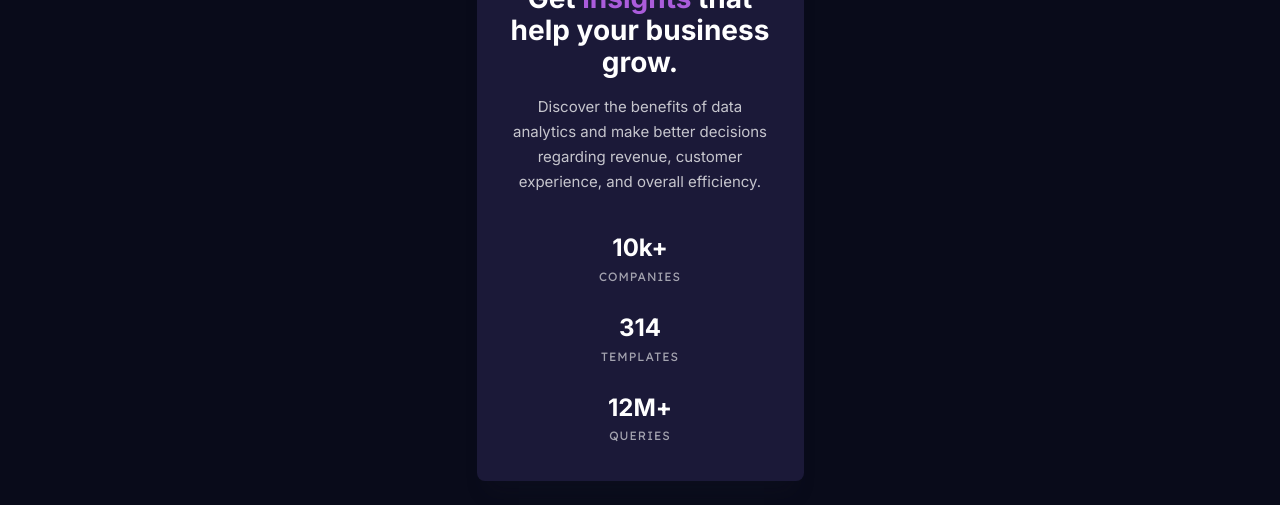
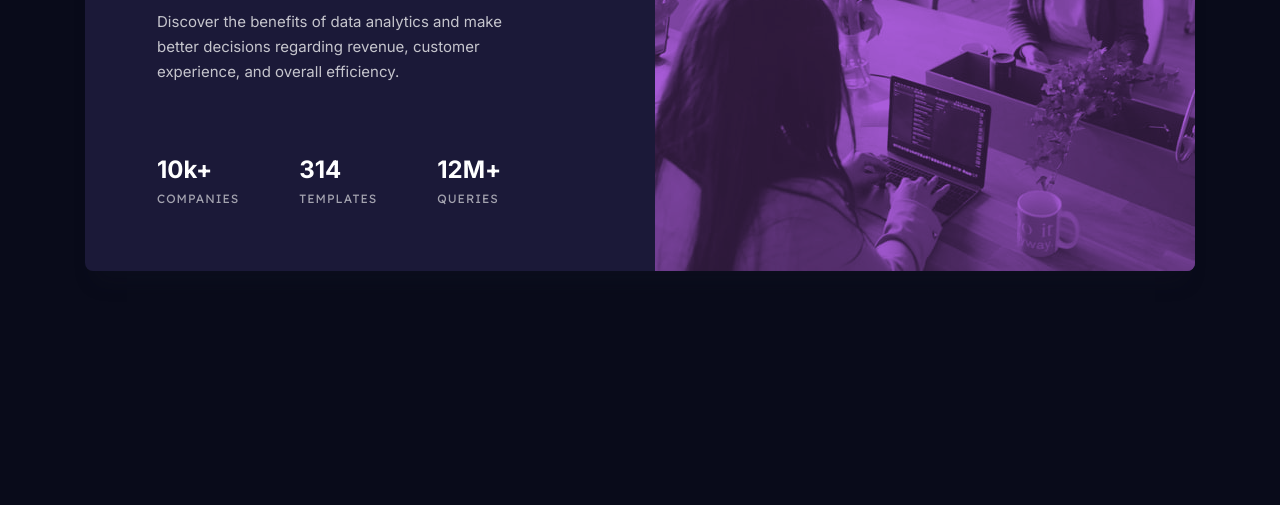
Before and after one commit to WesselKonstantinov/stats-preview-card-component, a plain HTML site: page index.html in a window 1280 px wide. Shown: the part 352-857 px from the top of the page. After the commit the page ends 800 px from the top, so only its background shows below. Drawn offline with Linux system fonts and the light colour scheme.

Commit message:
Implement desktop styles

```diff
--- a/styles/style.css
+++ b/styles/style.css
@@ -103,3 +103,37 @@ body {
   letter-spacing: 0.083333em;
   line-height: 2.083333;
 }
+
+/* || Desktop styles */
+@media (min-width: 75rem) {
+  .card {
+    max-width: 69.375rem;
+    flex-direction: row-reverse;
+  }
+
+  .card__image-container {
+    flex-basis: 33.75rem;
+  }
+
+  .card__body {
+    padding: 4.4375rem 4.5rem 3.6875rem;
+    text-align: left;
+    flex-basis: 35.625rem;
+    gap: 1.5625rem;
+  }
+
+  .card__heading {
+    font-size: 2.25rem;
+    line-height: 1.22222;
+  }
+
+  .card__text {
+    margin-right: 3.28125rem;
+  }
+
+  .card__stats {
+    flex-direction: row;
+    gap: 3.75rem;
+    margin-top: auto;
+  }
+}
```
